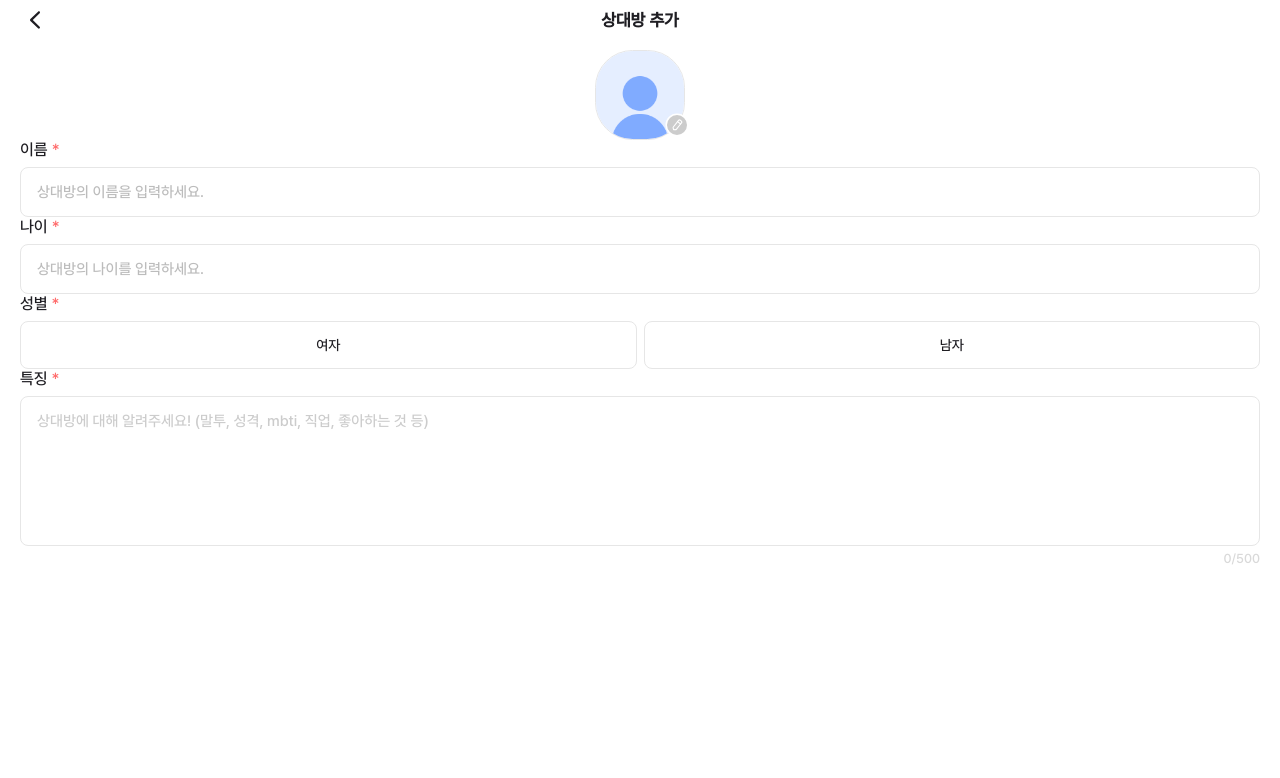
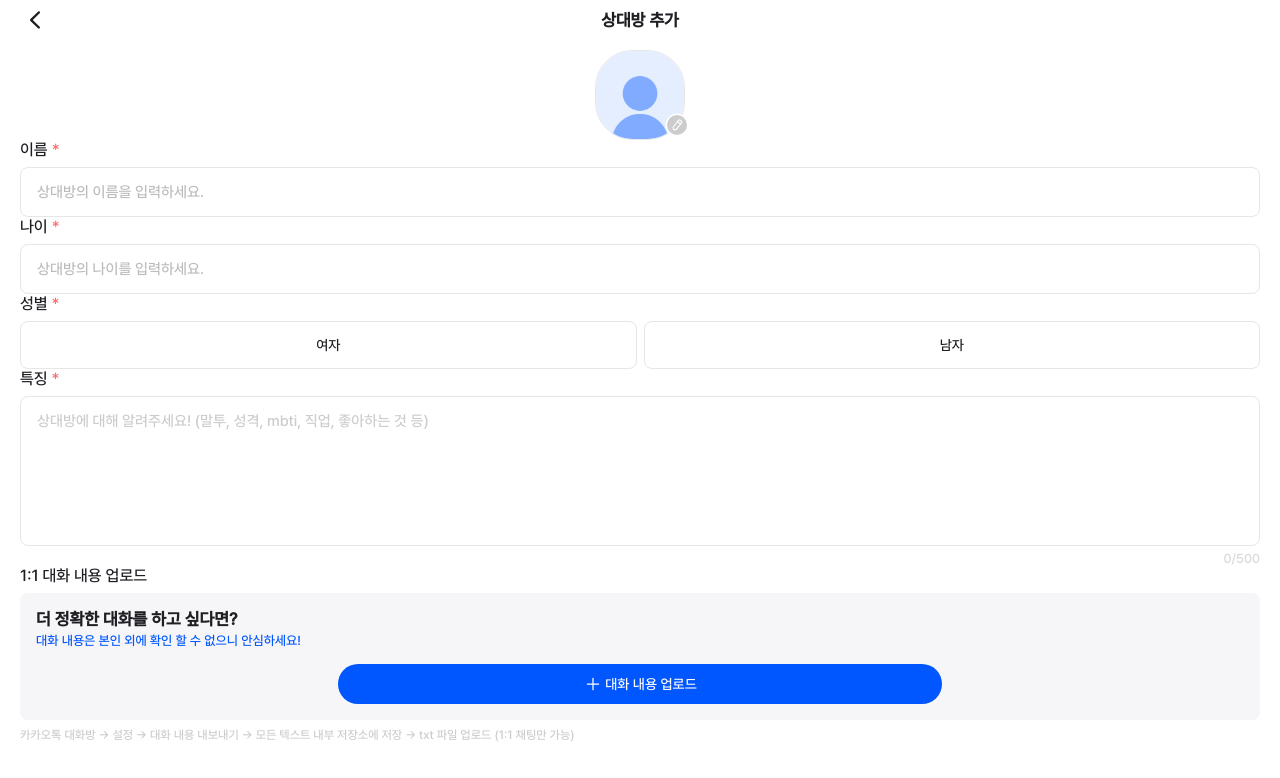
Before and after one commit to Legend-Situation/Mimic_Front, a React (Create React App) app: page /addPartner in a window 1280 px wide. Shown: the top 778 px of the page. Built offline with nearby package versions, Linux system fonts and the light colour scheme.

Commit message:
ADD :: 업로드 퍼블리싱

```diff
--- a/src/assets/icon/Plus.tsx
+++ b/src/assets/icon/Plus.tsx
@@ -1,18 +1,19 @@
 import React from 'react';
 
 interface OwnProps {
-  onClick: () => void;
+  color?: string;
+  width?: string;
+  height?: string;
 }
 
-const Plus = ({ onClick }: OwnProps) => {
+const Plus = ({ color = "#1F1E23", width = "24", height = "24" }: OwnProps) => {
   return (
     <svg
-      width="24"
-      height="24"
+      width={width}
+      height={height}
       viewBox="0 0 24 24"
       fill="none"
       xmlns="http://www.w3.org/2000/svg"
-      onClick={onClick}
     >
       <g id="icon / ionicons / outline / add-outline">
         <g id="Vector">
@@ -20,13 +21,13 @@ const Plus = ({ onClick }: OwnProps) => {
             fillRule="evenodd"
             clipRule="evenodd"
             d="M12 4.5C12.4142 4.5 12.75 4.83579 12.75 5.25V18.75C12.75 19.1642 12.4142 19.5 12 19.5C11.5858 19.5 11.25 19.1642 11.25 18.75V5.25C11.25 4.83579 11.5858 4.5 12 4.5Z"
-            fill="#1F1E23"
+            fill={color}
           />
           <path
             fillRule="evenodd"
             clipRule="evenodd"
             d="M4.5 12C4.5 11.5858 4.83579 11.25 5.25 11.25H18.75C19.1642 11.25 19.5 11.5858 19.5 12C19.5 12.4142 19.1642 12.75 18.75 12.75H5.25C4.83579 12.75 4.5 12.4142 4.5 12Z"
-            fill="#1F1E23"
+            fill={color}
           />
         </g>
       </g>
--- /dev/null
+++ b/src/components/common/ChatUpload/index.tsx
@@ -0,0 +1,29 @@
+import React from 'react';
+import * as _ from './style';
+import Plus from 'assets/icon/Plus';
+
+const ChatUpload = () => {
+  return (
+    <_.ChatUpload_Frame>
+    <_.ChatUpload_Layout>
+      <_.ChatUpload_TextContainer>
+        <_.ChatUpload_Title>더 정확한 대화를 하고 싶다면?</_.ChatUpload_Title>
+        <_.ChatUpload_Description>
+          대화 내용은 본인 외에 확인 할 수 없으니 안심하세요!
+        </_.ChatUpload_Description>
+      </_.ChatUpload_TextContainer>
+      <_.ChatUpload_ButtonContainer>
+        <_.ChatUpload_Button>
+          <Plus color="#fff" width="20" height="20" />
+          대화 내용 업로드
+        </_.ChatUpload_Button>
+      </_.ChatUpload_ButtonContainer>
+    </_.ChatUpload_Layout>
+      <_.ChatUpload_Info>
+        카카오톡 대화방 → 설정 → 대화 내용 내보내기 → 모든 텍스트 내부 저장소에 저장 → txt 파일 업로드 (1:1 채팅만 가능)
+      </_.ChatUpload_Info>
+    </_.ChatUpload_Frame>
+  );
+};
+
+export default ChatUpload;
--- /dev/null
+++ b/src/components/common/ChatUpload/style.ts
@@ -0,0 +1,66 @@
+import styled from 'styled-components';
+import { theme } from 'lib/utils/style/theme';
+
+
+export const ChatUpload_Frame= styled.div`
+  display: flex;
+  flex-direction: column;
+  width: 100%;
+`;
+export const ChatUpload_Layout = styled.div`
+  display: flex;
+  flex-direction: column;
+  width: 100%;
+  padding: 16px;
+  border-radius: 8px;
+  background: ${theme.gray[50]};
+`;
+
+export const ChatUpload_TextContainer = styled.div`
+  margin-bottom: 16px;
+  text-align: left;
+`;
+
+export const ChatUpload_Title = styled.h1`
+  font-size: 17px;
+  font-weight: 600;
+  margin-bottom: 4px;
+  color: ${theme.gray.black};
+`;
+
+export const ChatUpload_Description = styled.p`
+  font-size: 13px;
+  color: ${theme.primary[6]};
+`;
+
+export const ChatUpload_ButtonContainer = styled.div`
+  display: flex;
+  justify-content: center;
+  margin-top: auto;
+`;
+
+export const ChatUpload_Button = styled.button`
+  display: flex;
+  width: 50%;
+  border: none;
+  border-radius: 72px;
+  background-color: ${theme.primary[6]};
+  color: white;
+  font-size: 14px;
+  height: 40px;
+  padding: 12px 14px;
+  justify-content: center;
+  align-items: center;
+  text-align: center;
+  gap: 2px;
+  cursor: pointer;
+  &:hover {
+    background-color: ${theme.primary[5]};
+  }
+`;
+
+export const ChatUpload_Info = styled.p`
+  font-size: 12px;
+  color: ${theme.gray[300]};
+  margin-top: 8px;
+`;
--- a/src/pages/AddPartner/index.tsx
+++ b/src/pages/AddPartner/index.tsx
@@ -5,6 +5,7 @@ import MainHeader from 'components/Headers/MainHeader';
 import ProfileLayout from 'components/common/ProfileLayout';
 import InputLayout from 'components/common/InputLayout';
 import GenderButton from 'components/common/GenderButton';
+import ChatUpload from 'components/common/ChatUpload';
 
 const AddPartner = () => {
   const [inputs, setInputs] = useState({
@@ -62,7 +63,7 @@ const AddPartner = () => {
           placeholder="상대방의 나이를 입력하세요."
           onChange={handleInputValue}
         />
-        <_.AddPartner_GenderLayout>
+        <_.AddPartner_Box>
           <_.AddPartner_Label>성별</_.AddPartner_Label>
           <_.AddPartner_GenderGroup>
             <GenderButton
@@ -76,14 +77,20 @@ const AddPartner = () => {
               onClick={() => handleGenderSelect('male')}
             />
           </_.AddPartner_GenderGroup>
-        </_.AddPartner_GenderLayout>
+        </_.AddPartner_Box>
+        <_.AddPartner_Box>
         <_.AddPartner_Label>특징</_.AddPartner_Label>
         <_.AddPartner_TraitsInput
           placeholder="상대방에 대해 알려주세요! (말투, 성격, mbti, 직업, 좋아하는 것 등)"
           value={inputs.traits}
           onChange={handleTraitsChange}
-        />
-        <_.CharCount>{traitsLength}/500</_.CharCount>
+          />
+        <_.AddPartner_CharCount>{traitsLength}/500</_.AddPartner_CharCount>
+          </_.AddPartner_Box>
+          <_.AddPartner_Box>
+          <_.AddPartner_UploadLabel>1:1 대화 내용 업로드</_.AddPartner_UploadLabel>
+          <ChatUpload/>
+          </_.AddPartner_Box>
       </_.AddPartner_Container>
     </_.AddPartner_Layout>
   );
--- a/src/pages/AddPartner/style.ts
+++ b/src/pages/AddPartner/style.ts
@@ -16,7 +16,7 @@ export const AddPartner_Container = styled.div`
   flex-direction: column;
 `;
 
-export const AddPartner_GenderLayout = styled.div`
+export const AddPartner_Box = styled.div`
   width: 100%;
   gap: 8px;
 `;
@@ -62,13 +62,20 @@ export const AddPartner_TraitsInput = styled.textarea`
   }
   &::placeholder {
     color: ${theme.gray[300]};
-
   }
 `;
 
-export const CharCount = styled.div`
+export const AddPartner_CharCount = styled.div`
   text-align: right;
   color: ${theme.gray[200]};
   font-size: 13px;
   margin-top: 5px;
 `;
+
+export const AddPartner_UploadLabel = styled.label`
+  display: block;
+  margin-bottom: 8px;
+  font-size: 16px;
+  font-weight: 500;
+  color: ${theme.gray.black};
+`;
```
